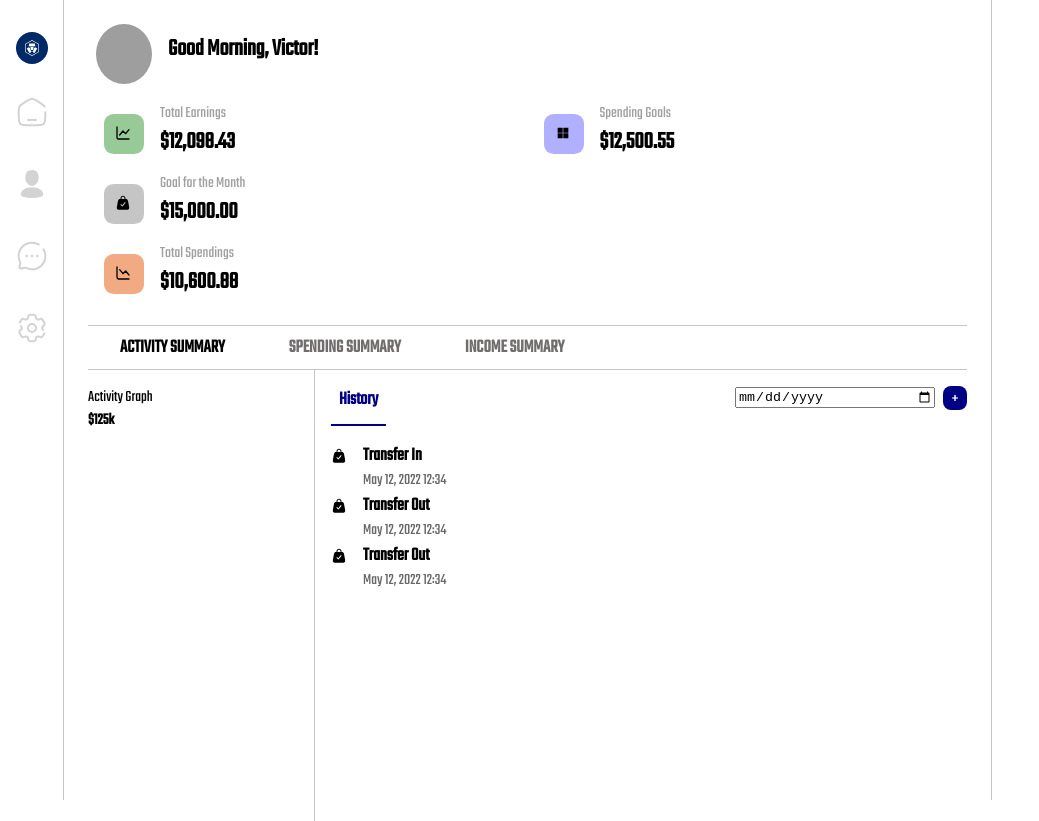
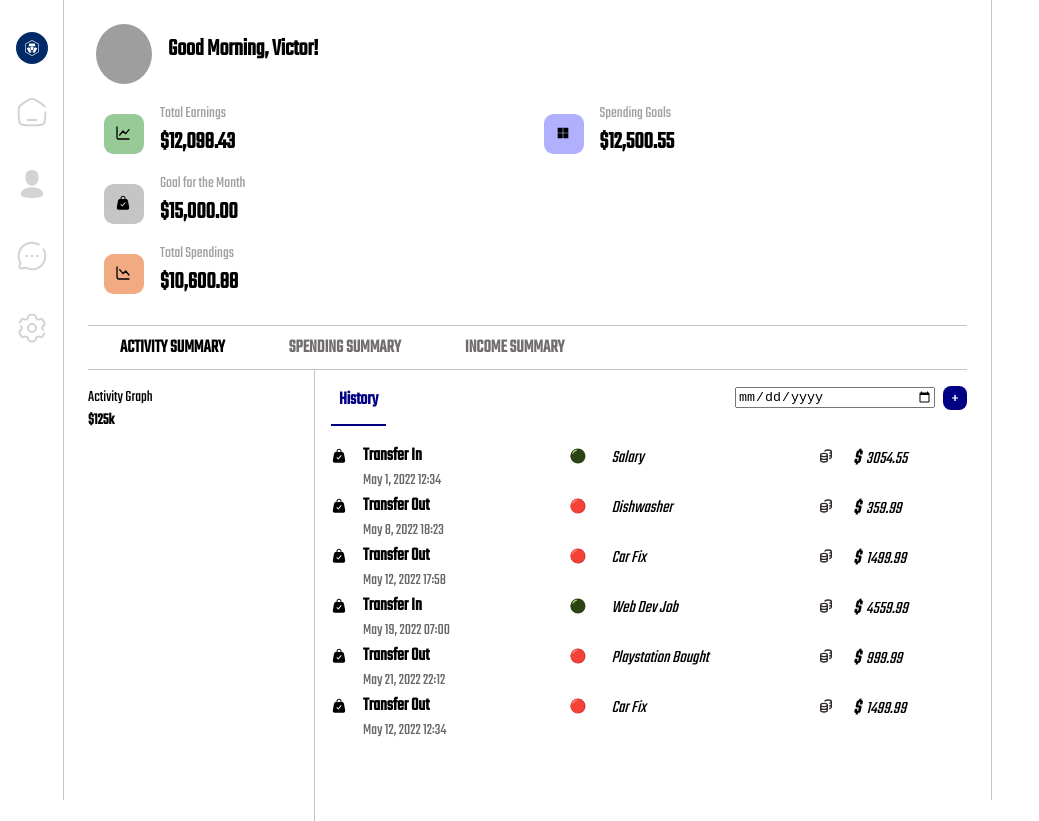
Before and after one commit to victorobiora/crypt-dash, a React (Create React App) app: page / in a window 1280 px wide. Shown: the whole page, without its empty margins (0-1039 px from the left). Built offline with nearby package versions, Linux system fonts and the light colour scheme; grey boxes are pictures that could not be loaded.

Commit message:
summary continuation

```diff
--- a/src/components/home/MainDashboard/Summary/ActivitySummary.jsx
+++ b/src/components/home/MainDashboard/Summary/ActivitySummary.jsx
@@ -6,22 +6,40 @@ const ActivitySummary = (props) => {
   const activitiesArray = [
     {
       name: "Transfer In",
-      date: "May 12, 2022  12:34",
-      item: "Salary",
-      amount: 3054,
+      date: "May 1, 2022  12:34",
+      detail: "Salary",
+      amount: 3054.55,
+    },
+    {
+      name: "Transfer Out",
+      date: "May 8, 2022  18:23",
+      detail: "Dishwasher",
+      amount: 359.99,
+    },
+    {
+      name: "Transfer Out",
+      date: "May 12, 2022  17:58",
+      detail: "Car Fix",
+      amount: 1499.99
+    },
+    {
+      name: "Transfer In",
+      date: "May 19, 2022  07:00",
+      detail: "Web Dev Job",
+      amount: 4559.99
+    },
+    {
+      name: "Transfer Out",
+      date: "May 21, 2022  22:12",
+      detail: "Playstation Bought",
+      amount: 999.99
     },
     {
       name: "Transfer Out",
       date: "May 12, 2022  12:34",
-      item: "dishwasher",
-      amount: 360,
-    },
-    {
-      name: " Transfer Out",
-      date: "May 12, 2022  12:34",
-      item: "Car Fix",
-      amount: 1500,
-    },
+      detail: "Car Fix",
+      amount: 1499.99
+    }
   ];
 
   return (
@@ -52,10 +70,16 @@ const ActivitySummary = (props) => {
               <h3>{item.name}</h3>
               <p>{item.date}</p>
             </li>
-            <li></li>
-            <li></li>
-            <li></li>
-            <li></li>
+            <li className={classes.activity_item_icon}>
+              {item.name === "Transfer Out"
+                ? svgObject.redIcon
+                : svgObject.greenIcon}
+            </li>
+            <li className={classes.activity_detail}>{item.detail}</li>
+            <li className={classes.activity_item_icon}>{svgObject.coins}</li>
+            <li className={classes.activity_item_amount}>
+              <strong>$</strong>  {item.amount}
+            </li>
           </ul>
         ))}
       </div>
--- a/src/components/home/MainDashboard/Summary/ActivitySummary.module.css
+++ b/src/components/home/MainDashboard/Summary/ActivitySummary.module.css
@@ -79,6 +79,29 @@
   width: 1rem;
 }
 
+.activity_item_description {
+  width: 30%;
+}
+
 .activity_item_description p {
   color: rgb(104, 102, 102) ;
 }
+
+.activity_detail, .activity_item_amount {
+margin-left: 0.6rem;
+font-style: italic;
+position: relative;
+top: 0.2rem;
+width: 30%;
+font-size: 1.1rem;
+}
+
+.activity_item_amount{
+  margin-left: 0.2rem;
+  width: 15%;
+}
+
+.activity_item_amount strong {
+  font-size: 1.2rem;
+  margin-right: 0.2rem;
+}
--- a/src/svg.js
+++ b/src/svg.js
@@ -140,11 +140,7 @@ const spendingSvg = (
 );
 
 const shoppingSvg = (
-  <svg
-    xmlns="http://www.w3.org/2000/svg"
-    viewBox="0 0 24 24"
-    fill="none"
-  >
+  <svg xmlns="http://www.w3.org/2000/svg" viewBox="0 0 24 24" fill="none">
     <g id="SVGRepo_bgCarrier" strokeWidth="0" />
 
     <g
@@ -164,6 +160,59 @@ const shoppingSvg = (
   </svg>
 );
 
+const redIconSvg = (
+  <svg viewBox="0 0 128 128" aria-hidden="true" role="img">
+    <circle cx="63.93" cy="64" r="60" fill="#c33" />
+    <circle cx="60.03" cy="63.1" r="56.1" fill="#f44336" />
+    <path
+      d="M23.93 29.7c4.5-7.1 14.1-13 24.1-14.8c2.5-.4 5-.6 7.1.2c1.6.6 2.9 2.1 2 3.8c-.7 1.4-2.6 2-4.1 2.5a44.64 44.64 0 0 0-23 17.4c-2 3-5 11.3-8.7 9.2c-3.9-2.3-3.1-9.5 2.6-18.3z"
+      fill="#ff8a80"
+    />
+  </svg>
+);
+
+const greenIconSvg = (
+  <svg viewBox="0 0 128 128" aria-hidden="true" role="img" fill="#000000">
+    <g id="SVGRepo_bgCarrier" stroke-width="0" />
+    <g
+      id="SVGRepo_tracerCarrier"
+      stroke-linecap="round"
+      stroke-linejoin="round"
+    />
+    <g id="SVGRepo_iconCarrier">
+      <circle cx="63.93" cy="64" r="60" fill="#2d421a" />
+      <circle cx="60.03" cy="63.1" r="56.1" fill="#2c4314" />
+      <path
+        d="M23.93 29.7c4.5-7.1 14.1-13 24.1-14.8c2.5-.4 5-.6 7.1.2c1.6.6 2.9 2.1 2 3.8c-.7 1.4-2.6 2-4.1 2.5a44.64 44.64 0 0 0-23 17.4c-2 3-5 11.3-8.7 9.2c-3.9-2.3-3.1-9.5 2.6-18.3z"
+        fill="#aed581"
+      />
+    </g>
+  </svg>
+);
+
+const coinsSvg = (
+  <svg
+    viewBox="0 0 24 24"
+    fill="none"
+  >
+    <g id="SVGRepo_bgCarrier" stroke-width="0" />
+    <g
+      id="SVGRepo_tracerCarrier"
+      strokeLinecap="round"
+      strokeLinejoin="round"
+    />
+    <g id="SVGRepo_iconCarrier">
+      <path
+        d="M14 10.5C14 11.8807 11.7614 13 9 13C6.23858 13 4 11.8807 4 10.5M14 10.5C14 9.11929 11.7614 8 9 8C6.23858 8 4 9.11929 4 10.5M14 10.5V14.5M4 10.5V14.5M20 5.5C20 4.11929 17.7614 3 15 3C13.0209 3 11.3104 3.57493 10.5 4.40897M20 5.5C20 6.42535 18.9945 7.23328 17.5 7.66554M20 5.5V14C20 14.7403 18.9945 15.3866 17.5 15.7324M20 10C20 10.7567 18.9495 11.4152 17.3999 11.755M14 14.5C14 15.8807 11.7614 17 9 17C6.23858 17 4 15.8807 4 14.5M14 14.5V18.5C14 19.8807 11.7614 21 9 21C6.23858 21 4 19.8807 4 18.5V14.5"
+        stroke="#312b2b"
+        strokeWidth="2"
+        strokeLinecap="round"
+        strokeLinejoin="round"
+      />
+    </g>
+  </svg>
+);
+
 export const svgObject = {
   homeIcon: homeIconSvg,
   homeLink: homeLinkSvg,
@@ -173,5 +222,8 @@ export const svgObject = {
   chartUp: chartUpSvg,
   chartDown: chartDownSvg,
   spending: spendingSvg,
-  shop : shoppingSvg
+  shop: shoppingSvg,
+  redIcon: redIconSvg,
+  greenIcon: greenIconSvg,
+  coins: coinsSvg
 };
```
